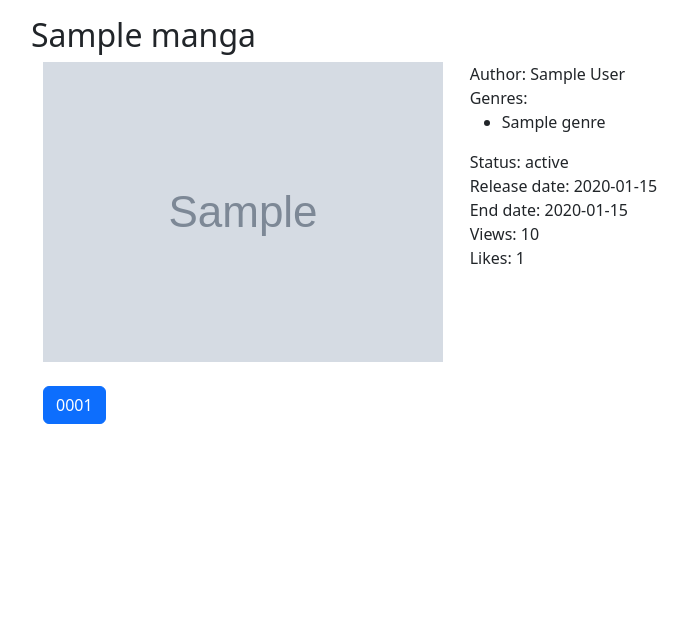
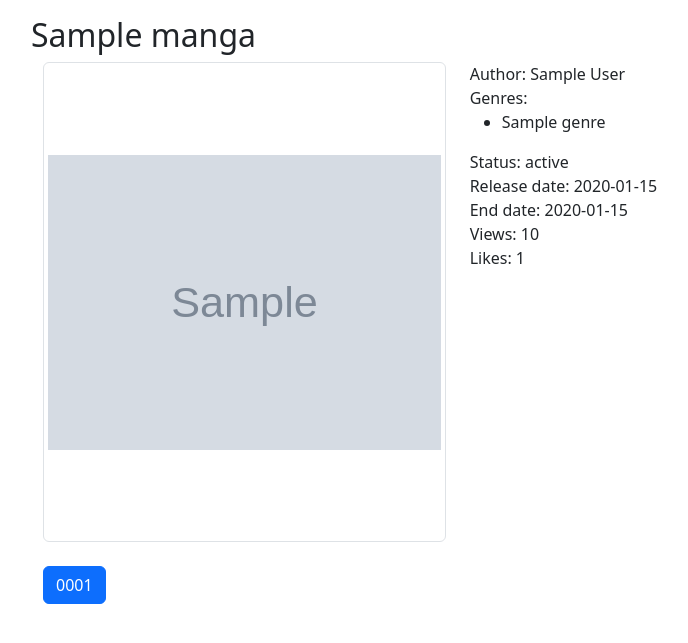
Before and after one commit to Fezin10/manga_project, a Django app: template manga/mangaweb/templates/mangaweb/mangapage.html in a window 1280 px wide. Shown: the part 56-699 px from the top of the page, without its empty margins (97-785 px from the left). Run offline with Django 3.2, Linux system fonts and the light colour scheme; the template is opened without the code that fills it: most values are stand-ins (such as "Sample title", 1, 10 or a date in 2020); grey boxes marked "Sample" are stand-in pictures.

Commit message:
Standatized size for the images in the mangapage

```diff
--- a/manga/mangaweb/static/mangaweb/styles.css
+++ b/manga/mangaweb/static/mangaweb/styles.css
@@ -18,6 +18,12 @@
     width: 12rem;
     height: 12rem;
     object-fit:scale-down;
+}
+
+.mangapage_image {
+    width: 30rem;
+    height: 30rem;
+    object-fit: scale-down;
 }
 
 .message {
--- a/manga/mangaweb/templates/mangaweb/mangapage.html
+++ b/manga/mangaweb/templates/mangaweb/mangapage.html
@@ -5,7 +5,8 @@
 <h2>{{ manga.name }}</h2>
 <div class="container">
     <div class="row">
-        <div id="mangapage_thumb"><img src="{{ manga.thumb.url }}" alt="{{ manga.name }} Thumbnail" class="img-fluid"></div>
+        <div id="mangapage_thumb"><img src="{% if manga.thumb %}{{ manga.thumb.url }}{% else %}{% static 'mangaweb/images/image_placeholder.webp' %}{% endif %}"
+             alt="{{ manga.name }} Thumbnail" class="img-thumbnail mangapage_image"></div>
         <div id="mangapage_content">
             <div>Author: {{ manga.author }}</div>
             <div>Genres:
```
